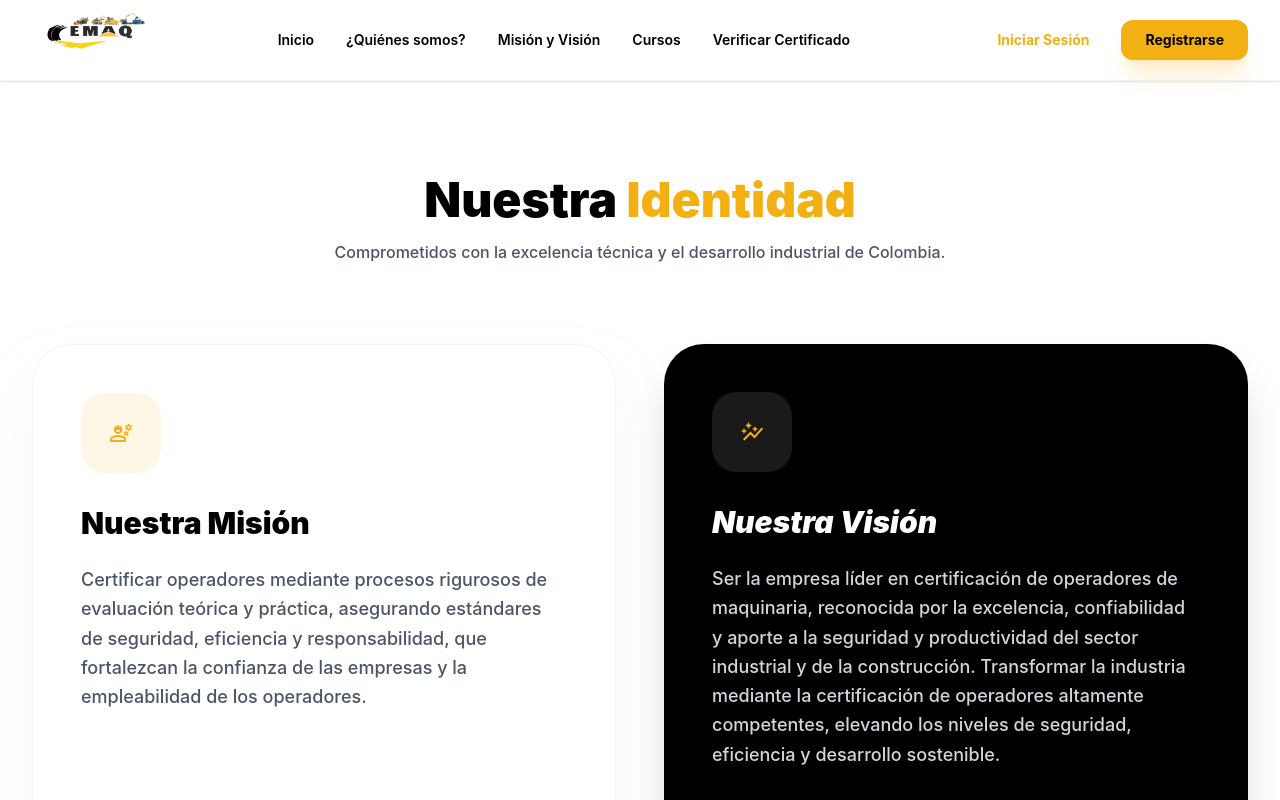
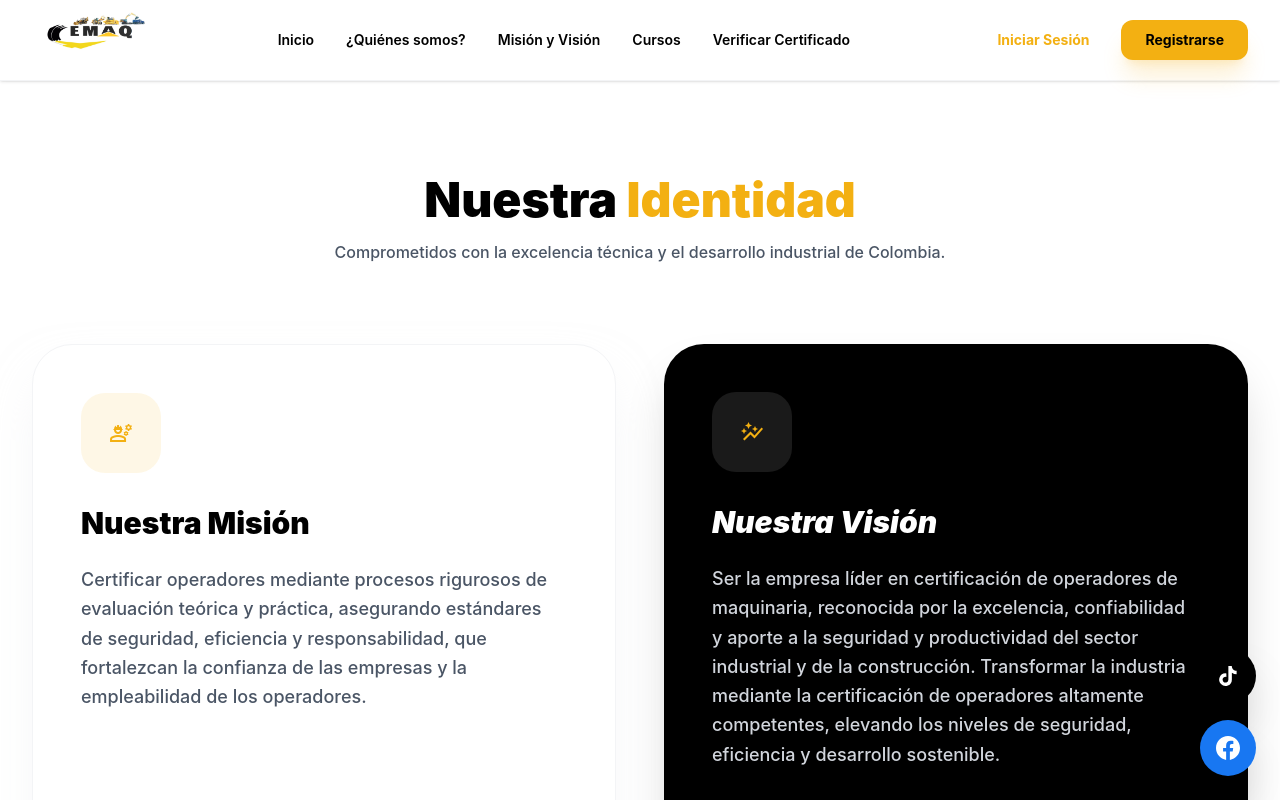
Before and after one commit to psicoticocanal-ctrl/EMAQ, a React (Vite) app: page /mision-vision in a window 1280 px wide. Shown: the top 800 px of the page. Built offline with nearby package versions, Linux system fonts and the light colour scheme; no server answers.

Commit message:
Feat: Add floating social media icons for TikTok and Facebook

```diff
--- /dev/null
+++ b/src/components/SocialFloat.jsx
@@ -0,0 +1,44 @@
+import React from 'react';
+
+const SocialFloat = () => {
+    const socialLinks = [
+        {
+            id: 'tiktok',
+            icon: (
+                <svg viewBox="0 0 24 24" fill="currentColor" className="w-6 h-6">
+                    <path d="M19.59 6.69a4.83 4.83 0 0 1-3.77-4.25V2h-3.45v13.67a2.89 2.89 0 0 1-5.2 1.74 2.89 2.89 0 0 1 2.31-4.64 2.93 2.93 0 0 1 .88.13V9.4a6.84 6.84 0 0 0-1-.05A6.33 6.33 0 0 0 5 20.1a6.34 6.34 0 0 0 10.86-4.43v-7a8.16 8.16 0 0 0 4.77 1.52v-3.4a4.85 4.85 0 0 1-1.04-.1z"/>
+                </svg>
+            ),
+            url: 'https://www.tiktok.com/@maquinariaemaq.or?_r=1&_t=ZS-960lZRov6W5',
+            color: 'bg-black text-white'
+        },
+        {
+            id: 'facebook',
+            icon: (
+                <svg viewBox="0 0 24 24" fill="currentColor" className="w-6 h-6">
+                    <path d="M24 12.073c0-6.627-5.373-12-12-12s-12 5.373-12 12c0 5.99 4.388 10.954 10.125 11.854v-8.385H7.078v-3.47h3.047V9.43c0-3.007 1.792-4.669 4.533-4.669 1.312 0 2.686.235 2.686.235v2.953H15.83c-1.491 0-1.956.925-1.956 1.874v2.25h3.328l-.532 3.47h-2.796v8.385C19.612 23.027 24 18.062 24 12.073z"/>
+                </svg>
+            ),
+            url: 'https://www.facebook.com/share/17QwCLw8pf/',
+            color: 'bg-[#1877F2] text-white'
+        }
+    ];
+
+    return (
+        <div className="fixed bottom-6 right-6 z-[100] flex flex-col gap-4">
+            {socialLinks.map((link) => (
+                <a
+                    key={link.id}
+                    href={link.url}
+                    target="_blank"
+                    rel="noopener noreferrer"
+                    className={`${link.color} w-14 h-14 rounded-full flex items-center justify-center shadow-2xl hover:scale-110 active:scale-95 transition-all duration-300 animate-in slide-in-from-right-10`}
+                >
+                    {link.icon}
+                </a>
+            ))}
+        </div>
+    );
+};
+
+export default SocialFloat;
--- a/src/layouts/PublicLayout.jsx
+++ b/src/layouts/PublicLayout.jsx
@@ -1,15 +1,17 @@
 import React from 'react';
 import Navbar from '../components/Navbar';
 import Footer from '../components/Footer';
+import SocialFloat from '../components/SocialFloat';
 
 const PublicLayout = ({ children }) => {
     return (
-        <div className="min-h-screen bg-white dark:bg-[#000000] font-display">
+        <div className="min-h-screen bg-white dark:bg-[#000000] font-display relative">
             <Navbar />
             <main className="pt-20">
                 {children}
             </main>
             <Footer />
+            <SocialFloat />
         </div>
     );
 };
```
